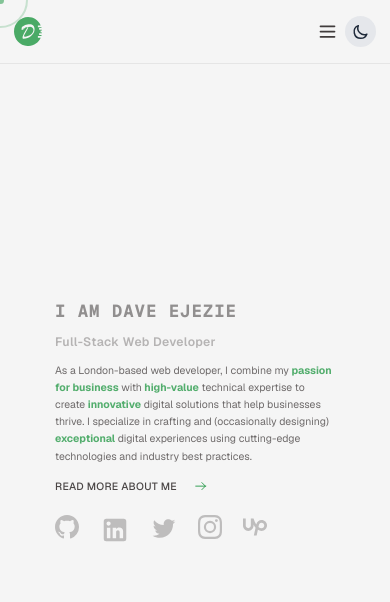
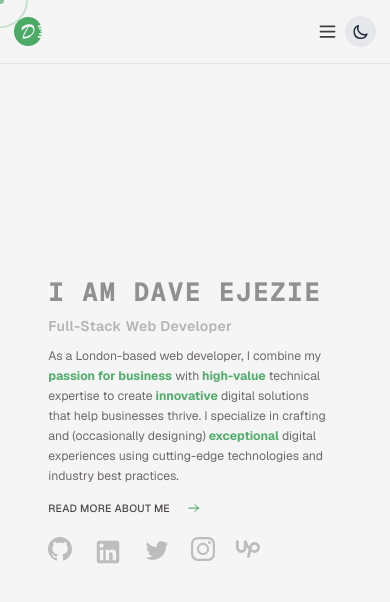
Before and after one commit to Davest9496/portfolio, a Next.js app: page / in a window 390 px wide. Shown: the top 602 px of the page. Built offline with nearby package versions, Linux system fonts and the light colour scheme.

Commit message:
refactor: code clean up

```diff
--- a/src/app/about/page.tsx
+++ b/src/app/about/page.tsx
@@ -7,7 +7,7 @@ import CenterUnderline from "@/fancy/components/text/underline-center";
 function Page() {
   return (
     <main className="px-4 xs:px-5 sm:px-6 md:px-25 lg:px-20 xl:px-50 2xl:px-100 mt-24 sm:mt-28 md:mt-32">
-      <h1 className="capitalize text-theme text-2xl xs:text-3xl sm:text-4xl md:text-4xl lg:text-5xl font-bold sm:font-extrabold mb-4 sm:mb-6 md:mb-8 lg:mb-10 opacity-50">
+      <h1 className="capitalize text-theme text-3xl xs:text-3xl sm:text-4xl md:text-4xl lg:text-5xl font-bold sm:font-extrabold mb-4 sm:mb-6 md:mb-8 lg:mb-10 opacity-50">
         about me.
       </h1>
       <div className="grid grid-cols-1 lg:grid-cols-5 gap-4 sm:gap-6 md:gap-8">
@@ -27,8 +27,8 @@ function Page() {
           </div>
         </div>
         <div className="lg:col-span-3 mt-6 lg:mt-0">
-          <article className="opacity-55 mb-8 sm:mb-10 md:mb-12">
-            <p className="text-xs xs:text-sm sm:text-base text-theme max-w-full sm:max-w-xl leading-relaxed sm:leading-loose">
+          <article className="opacity-55 mb-8 sm:mb-10 md:mb-12 text-base">
+            <p className=" xs:text-sm sm:text-md text-theme max-w-full sm:max-w-xl leading-relaxed sm:leading-loose">
               As a web developer based in London, I am passionate about creating
               innovative digital solutions that help businesses thrive. My goal
               is to merge my enthusiasm for business with my technical expertise
--- a/src/app/contact/page.tsx
+++ b/src/app/contact/page.tsx
@@ -7,7 +7,7 @@ import Footer from "@/components/footer";
 function Page() {
   return (
     <div className="px-4 xs:px-5 sm:px-6 md:px-25 lg:px-20 xl:px-50 2xl:px-100 mt-24 sm:mt-28 md:mt-32">
-      <h1 className="capitalize text-theme text-2xl xs:text-2xl sm:text-3xl md:text-4xl lg:text-5xl font-bold sm:font-extrabold mb-4 sm:mb-6 md:mb-8 lg:mb-10 opacity-50">
+      <h1 className="capitalize text-theme text-3xl xs:text-2xl sm:text-3xl md:text-4xl lg:text-5xl font-bold sm:font-extrabold mb-4 sm:mb-6 md:mb-8 lg:mb-10 opacity-50">
         contact me!
       </h1>
       <div className="grid grid-cols-1 md:grid-cols-2 gap-6 md:gap-8 lg:gap-12">
@@ -16,7 +16,7 @@ function Page() {
           <h3 className="mb-4 sm:mb-5 md:mb-6 text-base sm:text-lg md:text-xl font-bold opacity-85">
             Curious about turning that idea into code?
           </h3>
-          <p className="w-full md:w-4/5 text-theme text-xs xs:text-sm sm:text-base leading-relaxed sm:leading-loose mb-8 sm:mb-10 md:mb-16 lg:mb-20 opacity-55">
+          <p className="w-full md:w-4/5 text-theme text-sm xs:text-sm sm:text-base leading-relaxed sm:leading-loose mb-8 sm:mb-10 md:mb-16 lg:mb-20 opacity-55">
             I would love to hear from you! Feel free to leave me a message about
             potential projects, drop a line to schedule a coffee chat{" "}
             <span className="font-bold text-highlight">
--- a/src/app/projects/page.tsx
+++ b/src/app/projects/page.tsx
@@ -108,7 +108,7 @@ function Page() {
 
   return (
     <main className="px-4 xs:px-5 sm:px-6 md:px-20 lg:px-20 xl:px-50 2xl:px-100 mt-24 sm:mt-28 md:mt-32">
-      <h1 className="capitalize text-theme text-2xl xs:text-3xl sm:text-4xl md:text-4xl lg:text-5xl font-bold sm:font-extrabold mb-4 sm:mb-6 md:mb-8 lg:mb-10 opacity-50">
+      <h1 className="capitalize text-theme text-3xl xs:text-3xl sm:text-5xl md:text-4xl lg:text-5xl font-bold sm:font-extrabold mb-4 sm:mb-6 md:mb-8 lg:mb-10 opacity-50">
         Featured Projects.
       </h1>
 
@@ -116,7 +116,7 @@ function Page() {
       {DATA.map((project: ProjectData, index: number) => (
         <div
           key={project.id}
-          className={`mb-8 sm:mb-12 md:mb-16 lg:mb-20 transition-all duration-500 ease-in-out transform hover:scale-[1.02] sm:hover:scale-[1.03] md:hover:scale-[1.05] rounded-lg p-2 xs:p-3 sm:p-4 animate-fadeIn max-w-full`}
+          className={`mb-8 sm:mb-12 md:mb-16 lg:mb-20 transition-all duration-500 ease-in-out transform rounded-lg p-2 xs:p-3 sm:p-4 animate-fadeIn max-w-full`}
           style={{ animationDelay: `${index * 200}ms` }}
         >
           {/* Project layout - grid with number on left, content on right */}
--- a/src/components/hero.tsx
+++ b/src/components/hero.tsx
@@ -15,7 +15,7 @@ function Hero() {
       <div className="max-w-4xl mx-auto text-left mt-6 sm:mt-8 md:mt-10">
         {/* Left-aligned header with reduced font size and weight for smaller screens */}
         <h1
-          className="text-xl xs:text-2xl sm:text-3xl md:text-4xl lg:text-5xl font-mono mb-2
+          className="text-3xl xs:text-2xl sm:text-3xl md:text-4xl lg:text-5xl font-mono mb-2
                        font-bold xs:font-bold sm:font-extrabold md:font-extrabold text-theme
                        uppercase tracking-wider xs:tracking-wider sm:tracking-widest opacity-55
                        whitespace-nowrap overflow-hidden text-ellipsis"
@@ -38,7 +38,7 @@ function Hero() {
         <div className="mb-3 sm:mb-4 md:mb-5 lg:mb-6 whitespace-nowrap overflow-hidden">
           <CenterUnderline
             label="full-stack web developer"
-            className="text-sm xs:text-base sm:text-lg md:text-xl capitalize opacity-35
+            className="text-md xs:text-base sm:text-lg md:text-xl capitalize opacity-35
                        font-semibold xs:font-semibold sm:font-bold tracking-wide xs:tracking-wide sm:tracking-wider
                        inline-block"
           />
@@ -47,7 +47,7 @@ function Hero() {
         {/* About me paragraph - left aligned for all screen sizes */}
         <article className="mt-3 sm:mt-4 md:mt-5">
           <p
-            className="text-xs xs:text-sm sm:text-base md:text-base lg:text-lg text-theme
+            className="text-sm xs:text-sm sm:text-base md:text-base lg:text-lg text-theme
                        max-w-xs xs:max-w-sm sm:max-w-md md:max-w-lg lg:max-w-2xl
                        leading-relaxed xs:leading-relaxed sm:leading-7 md:leading-7 lg:leading-8 opacity-75"
           >
```
